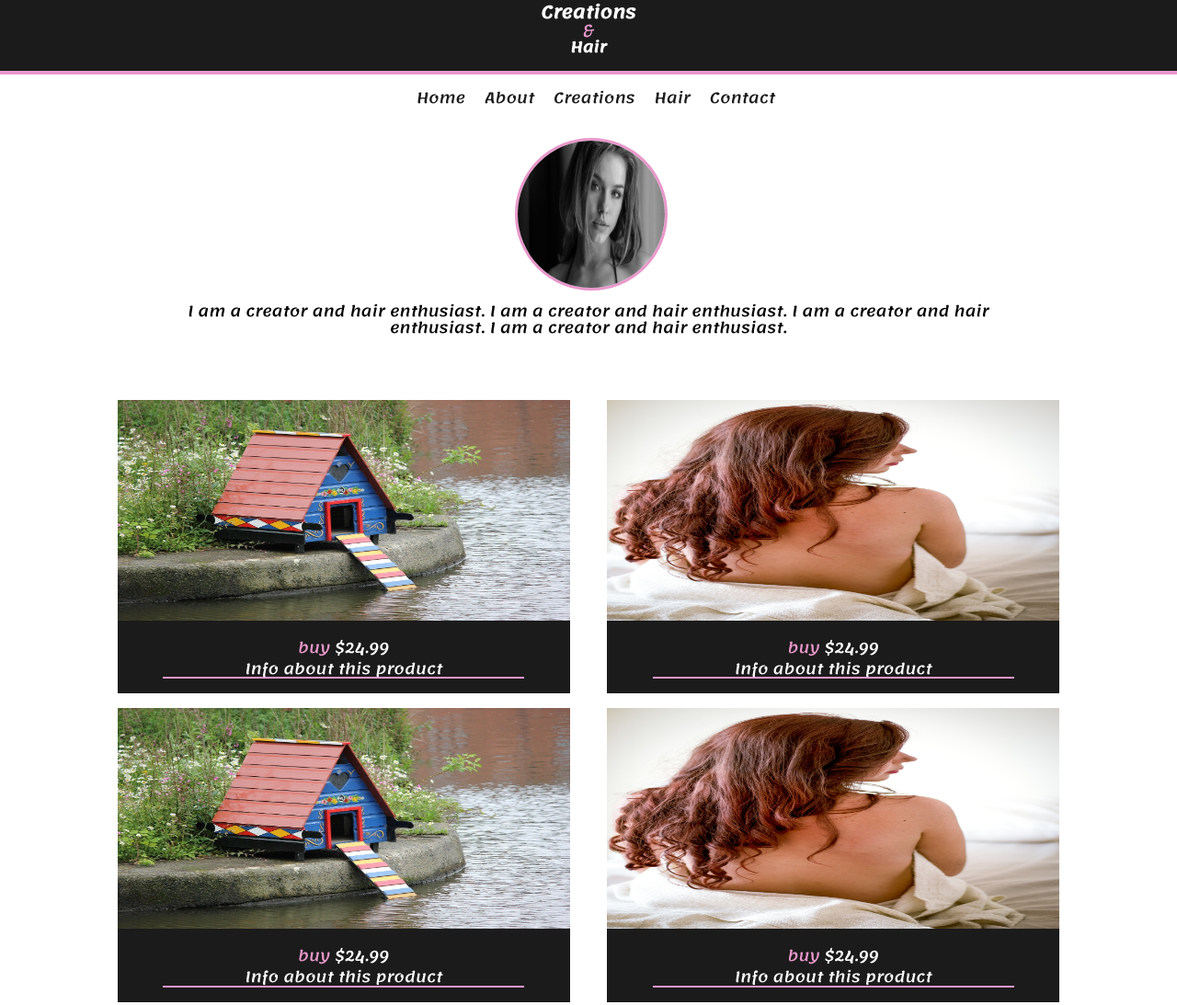
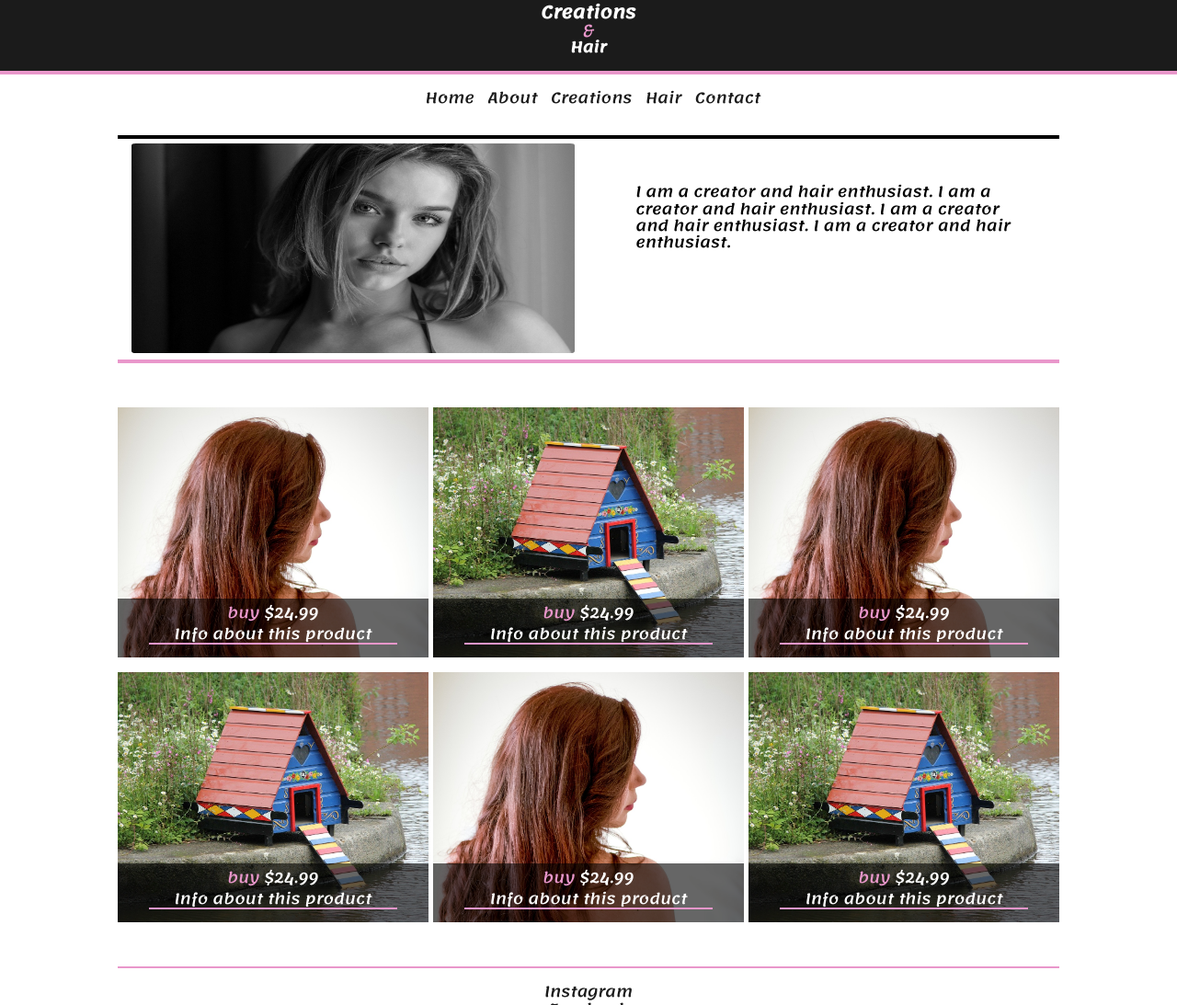
Before and after one commit to JarradePierce/kailas_creations_website, a plain HTML site: page index.html in a window 1280 px wide. Shown: the part 69-1162 px from the top of the page at 92% size. Drawn offline with Linux system fonts and the light colour scheme.

Commit message:
finished layout

```diff
--- a/css/style.css
+++ b/css/style.css
@@ -1,4 +1,6 @@
 body{
+  height: 100%;
+  width: 100%;
   font-family: 'Lemonada', cursive;
 }
 
@@ -12,12 +14,14 @@ div{
 }
 
 footer{
+  width: 80%;
   text-align: center;
   background-color: #fff;
   color: #1B1B1B;
   margin-left: auto;
   margin-right: auto;
   margin-top: 3em;
+  border-top: 2px solid #E997CB;
 }
 
 a{
@@ -98,14 +102,62 @@ a{
   text-align: center;
 }
 
+.kreations-container{
+  margin-top: 2em;
+}
+
 .kreation{
-  background-color: #1B1B1B;
+  height: 17em;
+  width: 100%;
+  /* background-color: #1B1B1B; */
   margin-top: 1em;
 }
 
+.k-1{
+  background: url('../images/hair.jpg');
+  background-size: cover;
+  background-repeat: no-repeat;
+  width: 100%;
+  height: 100%;
+}
+
+.k-2{
+  background: url('../images/bird-house.jpg');
+  background-size: cover;
+}
+
+.k-3{
+  background: url('../images/hair.jpg');
+  background-size: cover;
+}
+
+.k-4{
+  background: url('../images/bird-house.jpg');
+  background-size: cover;
+}
+
+.k-5{
+  background: url('../images/hair.jpg');
+  background-size: cover;
+}
+
+.k-6{
+  background: url('../images/bird-house.jpg');
+  background-size: cover;
+}
+
+.price-container{
+  width: 100%;
+  height: 4em;
+  margin-top: 13em;
+  background: rgb(000, 000, 00, .6);
+}
+
 .price{
+  height: 30%;
   color: #fff;
-  margin-bottom: 5px;
+  padding-top: 6px;
+  margin-bottom: 4px;
 }
 
 .price a{
@@ -118,14 +170,16 @@ a{
   margin-top: 0;
   margin-right: auto;
   margin-left: auto;
+  margin-bottom: 0;
   width: 80%;
   border-bottom: 2px solid #E997CB;
 }
 
 .portfolio-img-container{
-  width: 10em;
-  height: 10em;
+  width: 100%;
+  height: 70%;
   margin: auto;
+  margin-bottom: 1em;
 }
 
 .portfolio-img{
@@ -134,14 +188,13 @@ a{
   margin-top: 1em;
   margin-right: auto;
   margin-left: auto;
-  border-radius: 50%;
-  border: 3px solid #E997CB;
+  border-radius: 1%;
 }
 
 .about-container p{
   width: 90%;
   margin-top: 1em;
-  margin-bottom: 1em;
+  margin-bottom: 2em;
   margin-right: auto;
   margin-left: auto;
   color: #000;
@@ -167,18 +220,51 @@ footer a{
 }
 
 
-  @media(min-width: 768px){
+  @media(min-width: 640px){
 
   .main-nav{
-    width: 50%;
+    width: 60%;
     margin: 0 auto;
     text-align: center;
   }
 
   .main-nav li{
     display: inline-block;
-    margin-left: 1em;
+    margin-left: .6em;
     width: auto;
+  }
+
+  .about-container{
+    width: 90%;
+    height: 15em;
+    margin-top: 2em;
+    display: flex;
+    flex-direction: row;
+    flex-wrap: wrap;
+    border-bottom: 4px solid #E997CB;
+    border-top: 4px solid #000;
+  }
+
+  .about-container p{
+    width: 40%;
+    padding-top: 2em;
+    text-align: left;
+  }
+
+  .portfolio-img-container{
+    margin: 0;
+    width: 50%;
+    height: 100%;
+  }
+
+  .portfolio-img{
+    margin-top: 1%;
+    width: 94%;
+    height: 95%;
+  }
+
+  .about-container img{
+    width:
   }
 
   .kreations-container,
@@ -188,16 +274,19 @@ footer a{
 
   .kreation-img{
     width: 100%;
+    height: 100%;
     height: 15em;
   }
 
   .kreation{
     flex-direction: row;
-    width: 48%;
+    width: 49%;
   }
+}
 
+@media(min-width: 1280px){
 
-
-
-
+  .kreation{
+    width: 33%;
+  }
 }
--- a/index.html
+++ b/index.html
@@ -39,40 +39,52 @@
     <section class='kreations-section'>
       <div class="kreations-container">
 
-        <div class="kreation col-1">
-          <img class='kreation-img' src="images/bird-house.jpg" alt="">
+        <div class="kreation col-1 k-1">
+          <!-- <img class='kreation-img' src="images/bird-house.jpg" alt=""> -->
+          <div class="price-container">
           <p class='price'><a href='#'>buy </a>$24.99</p>
           <p class='info-text'>Info about this product</p>
+          </div>
         </div>
 
-        <div class="kreation col-2">
-          <img class='kreation-img' src="images/hair.jpg" alt="">
+        <div class="kreation col-2 k-2">
+          <!-- <img class='kreation-img' src="images/hair.jpg" alt=""> -->
+          <div class="price-container">
           <p class='price'><a href='#'>buy </a>$24.99</p>
           <p class='info-text'>Info about this product</p>
+          </div>
         </div>
 
-        <div class="kreation col-3">
-          <img class='kreation-img' src="images/bird-house.jpg" alt="">
+        <div class="kreation col-3 k-3">
+          <!-- <img class='kreation-img' src="images/bird-house.jpg" alt=""> -->
+          <div class="price-container">
           <p class='price'><a href='#'>buy </a>$24.99</p>
           <p class='info-text'>Info about this product</p>
+          </div>
         </div>
 
-        <div class="kreation col-1">
-          <img class='kreation-img' src="images/hair.jpg" alt="">
+        <div class="kreation col-1 k-4">
+          <!-- <img class='kreation-img' src="images/hair.jpg" alt=""> -->
+          <div class="price-container">
           <p class='price'><a href='#'>buy </a>$24.99</p>
           <p class='info-text'>Info about this product</p>
+          </div>
         </div>
 
-        <div class="kreation col-2">
-          <img class='kreation-img' src="images/bird-house.jpg" alt="">
+        <div class="kreation col-2 k-5">
+          <!-- <img class='kreation-img' src="images/bird-house.jpg" alt=""> -->
+          <div class="price-container">
           <p class='price'><a href='#'>buy </a>$24.99</p>
           <p class='info-text'>Info about this product</p>
+          </div>
         </div>
 
-        <div class="kreation col-3">
-          <img class='kreation-img' src="images/bird-house.jpg" alt="">
+        <div class="kreation col-3 k-6">
+          <!-- <img class='kreation-img' src="images/bird-house.jpg" alt=""> -->
+          <div class="price-container">
           <p class='price'><a href='#'>buy </a>$24.99</p>
           <p class='info-text'>Info about this product</p>
+          </div>
         </div>
 
       </div>
```
